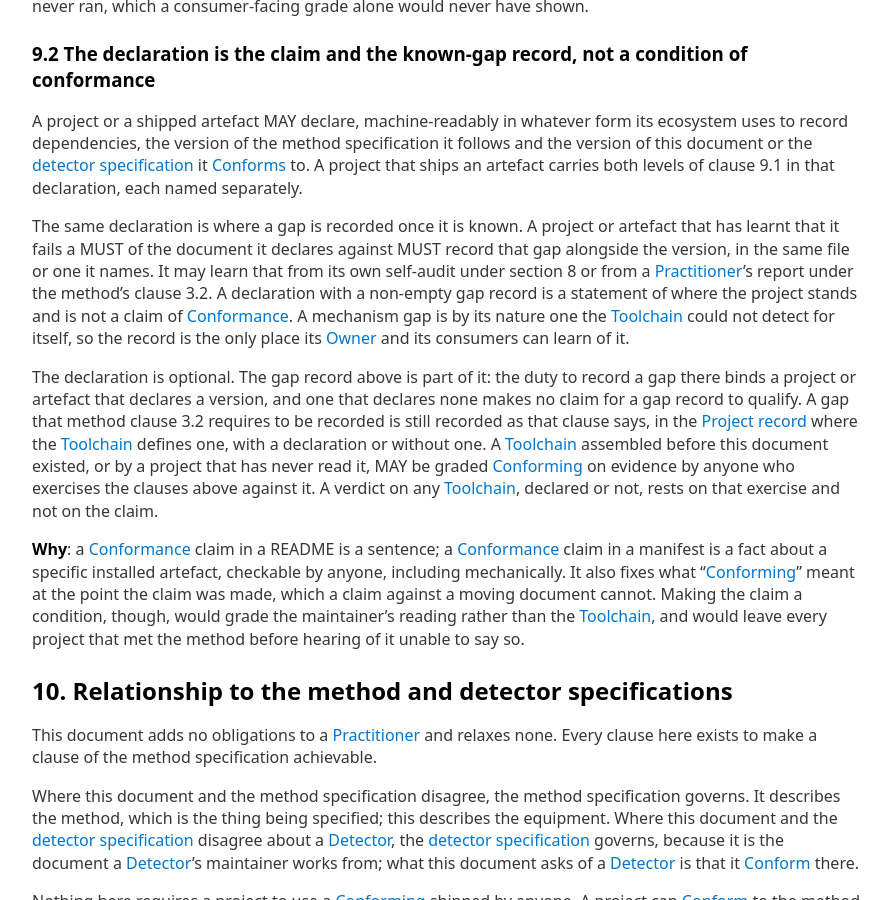
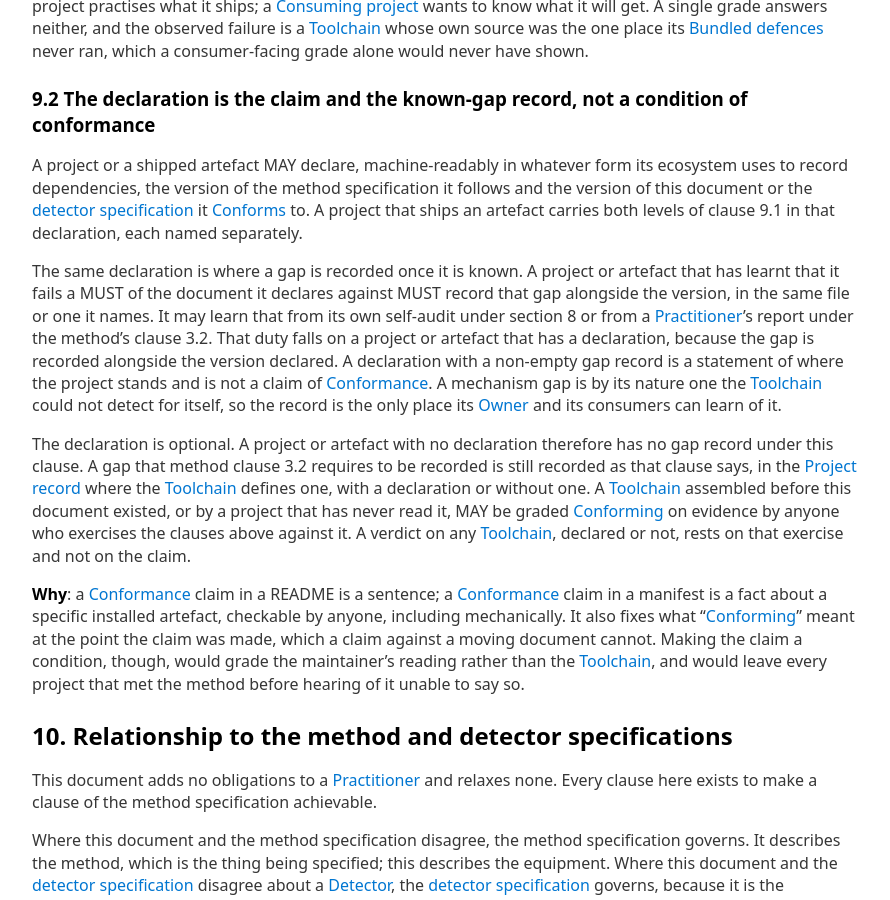
Before and after one commit to Defence-Before-Fix/defence-before-fix.github.io, a Jekyll site: the page built from TOOLING-SPEC.md, in a window 1280 px wide and 900 px high, scrolled down 10673 px. Shown: the whole window, without its empty margins (192-1082 px from the left). Built offline with Jekyll 4.4.1, drawn with Linux system fonts in a browser that asks for light colours; our own code applies the rules of GitHub Pages for plain Markdown files; some of the changed text lies outside the part shown.

Commit message:
Toolchain 2, 4.3 and 9.2: the passages run 37 failed on, made clearer
Clarity, no obligation changed. Clause 4.3 says the routes it covers are the ones each Detector
offers, so a Detector whose only route is an ignore comment meets it once that comment is
disabled or caught by a blocking defence; two readers graded it Partial because the fixture did
not rule out other routes, citing "every route". Clause 9.2 says, beside its gap MUST, that the
duty falls on a project or artefact that has a declaration, and replaces "one that declares none
makes no claim for a gap record to qualify", which three readers could not parse, with a plain
sentence after "The declaration is optional.", which stays verbatim. Section 2's "These are
additional." names the three terms it introduces, after two readers could not tell which entries
it meant. Every MUST sentence is unchanged.

Co-Authored-By: Claude Opus 5.5 <noreply@anthropic.com>

```diff
--- a/TOOLING-SPEC.md
+++ b/TOOLING-SPEC.md
@@ -83,7 +83,7 @@ A [Rule] the [Toolchain] runs as [Blocking] alongside its [Defences], but whose
 is missing, is not yet a [Defence]. Clauses 4.2, 5.1 and 8.1 still reach it: its missing
 documentation is the failure clauses 4.2 and 8.1 exist to catch, not a reason they do not apply.
 
-These are additional.
+The three terms below are this document's own, defined here rather than borrowed.
 
 #### Consuming project
 
@@ -210,7 +210,9 @@ route that bypasses the [Project record], or MUST run a [Blocking]
 silenced through it without an entry appearing in the [Project record]: an inline
 [Suppression] comment, a per-line ignore and a silently generated [Baseline] all do. The
 obligation covers every such route in every [Detector] the [Toolchain] routes a
-[Defence] through. Irreducible cases MUST be directed to the [Project record],
+[Defence] through. The routes are the ones each [Detector] offers: where a [Detector]'s only
+route is an ignore comment, this clause is met for that [Detector] once the comment is disabled
+or a [Blocking] [Defence] fails on its use, and nothing is owed for a route it does not have. Irreducible cases MUST be directed to the [Project record],
 where clause 6.2 requires a justification.
 
 The [detector specification](DETECTOR-SPEC.md) permits a [Detector] to ship such a route provided
@@ -464,15 +466,15 @@ carries both levels of clause 9.1 in that declaration, each named separately.
 The same declaration is where a gap is recorded once it is known. A project or artefact that has
 learnt that it fails a MUST of the document it declares against MUST record that gap alongside the
 version, in the same file or one it names. It may learn that from its own self-audit under section 8
-or from a [Practitioner]'s report under the method's clause 3.2. A declaration with a non-empty gap record is
+or from a [Practitioner]'s report under the method's clause 3.2. That duty falls on a project or
+artefact that has a declaration, because the gap is recorded alongside the version declared. A declaration with a non-empty gap record is
 a statement of where the project stands and is not a claim of [Conformance]. A mechanism gap
 is by its nature one the [Toolchain] could not detect for itself, so the record is the only
 place its [Owner] and its consumers can learn of it.
 
-The declaration is optional. The gap record above is part of it: the duty to record a gap there
-binds a project or artefact that declares a version, and one that declares none makes no claim
-for a gap record to qualify. A gap that method clause 3.2 requires to be recorded is still
-recorded as that clause says, in the [Project record] where the [Toolchain] defines one, with a
+The declaration is optional. A project or artefact with no declaration therefore has no gap record
+under this clause. A gap that method clause 3.2 requires to be recorded is still recorded as that clause
+says, in the [Project record] where the [Toolchain] defines one, with a
 declaration or without one. A [Toolchain] assembled before this document existed, or by a
 project that has never read it, MAY be graded [Conforming] on evidence by anyone who exercises
 the clauses above against it. A verdict on any [Toolchain], declared or not, rests on that
```
Also changed, not shown: CHANGELOG.md.
